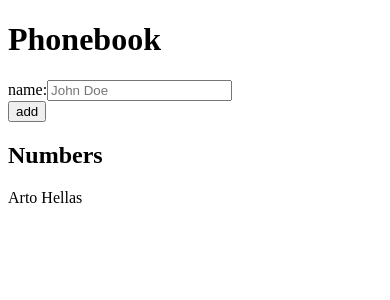
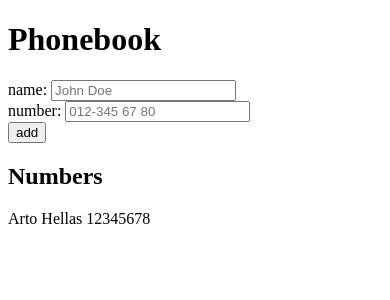
Before and after one commit to serfoll/fso_part2, a React (Vite) app in the folder phonebook/: page / in a window 390 px wide. Shown: the top 300 px of the page. Built offline with nearby package versions, Linux system fonts and the light colour scheme.

Commit message:
add phone number

```diff
--- a/phonebook/src/App.jsx
+++ b/phonebook/src/App.jsx
@@ -5,26 +5,35 @@ import { useState } from "react";
 const Persons = ({ persons }) => (
   <div>
     {persons.map((person) => (
-      <p key={person.name}>{person.name}</p>
+      <p key={person.name}>
+        {person.name} {person.number}
+      </p>
     ))}
   </div>
 );
 
 const App = () => {
-  const [persons, setPersons] = useState([{ name: "Arto Hellas" }]);
+  const [persons, setPersons] = useState([
+    { name: "Arto Hellas", number: "12345678" },
+  ]);
   const [newName, setNewName] = useState("");
+  const [newNumber, setNewNumber] = useState("");
   const [errorMsg, setErrMsg] = useState("");
 
   const addNewName = (e) => {
     e.preventDefault();
 
     if (!newName || newName === "") {
-      setErrMsg("Name can't be empty");
+      setErrMsg("Please provide a name!");
+      return;
+    } else if (!newNumber || newNumber === "") {
+      setErrMsg("Please provide a number!");
       return;
     }
 
     const newPerson = {
       name: newName.trim(),
+      number: newNumber.trim(),
     };
 
     if (persons.some((person) => person.name === newPerson.name)) {
@@ -47,13 +56,25 @@ const App = () => {
       )}
       <form onSubmit={addNewName}>
         <div>
-          <label htmlFor="newName">name:</label>
+          <label htmlFor="newName">name: </label>
           <input
             id="newName"
             name="newName"
+            onChange={(e) => setNewName(e.target.value)}
             placeholder="John Doe"
+            required
             value={newName}
-            onChange={(e) => setNewName(e.target.value)}
+          />
+        </div>
+        <div>
+          <label htmlFor="newNumber">number: </label>
+          <input
+            id="newNumber"
+            name="newnewNumberName"
+            onChange={(e) => setNewNumber(e.target.value)}
+            placeholder="012-345 67 80"
+            required
+            value={newNumber}
           />
         </div>
         <div>
```
